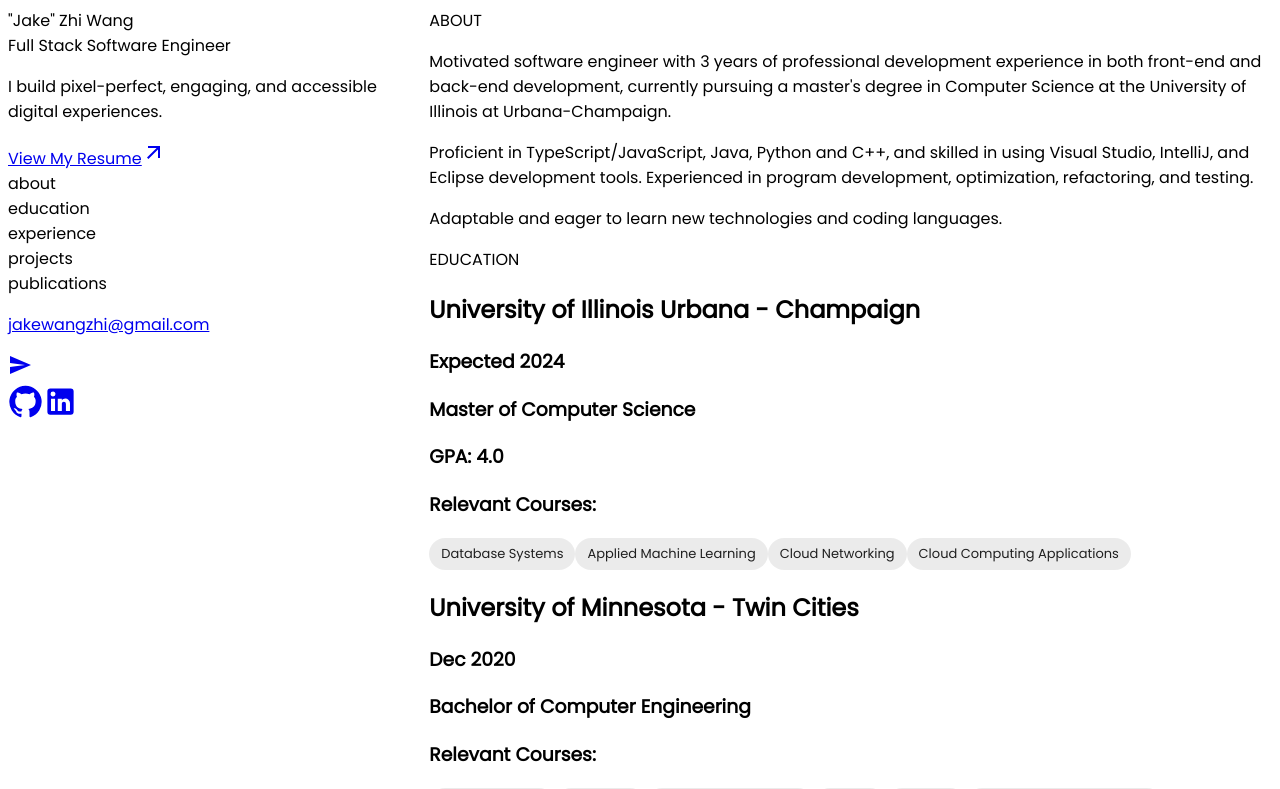
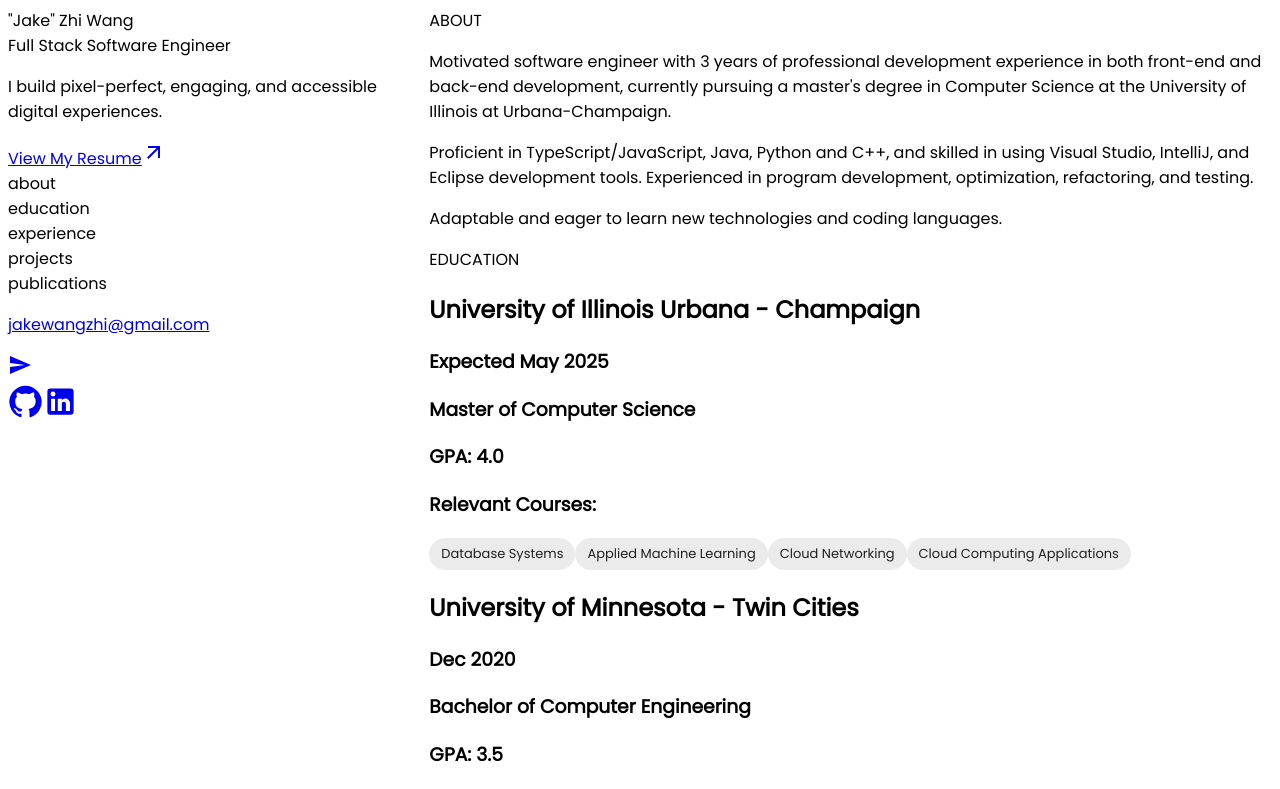
Before and after one commit to Jake-WangZhi/portfolio, a Next.js app: page / in a window 1280 px wide. Shown: the top 789 px of the page. Built offline with nearby package versions, Linux system fonts and the light colour scheme.

Commit message:
update educations

```diff
--- a/components/Education.tsx
+++ b/components/Education.tsx
@@ -75,7 +75,7 @@ export const Education = () => {
             <h1 className={`text-slate-200 text-lg font-medium`}>
               University of Illinois Urbana - Champaign
             </h1>
-            <h3>Expected 2024</h3>
+            <h3>Expected May 2025</h3>
           </div>
           <div className="flex justify-between">
             <h3>Master of Computer Science</h3>
@@ -98,7 +98,7 @@ export const Education = () => {
           </div>
           <div className="flex justify-between">
             <h3>Bachelor of Computer Engineering</h3>
-            <h3 className="text-slate-200 font-medium"></h3>
+            <h3 className="text-slate-200 font-medium">GPA: 3.5</h3>
           </div>
           <h3 className="text-slate-200 font-medium">Relevant Courses:</h3>
           <div className="flex gap-2 flex-wrap">
```
